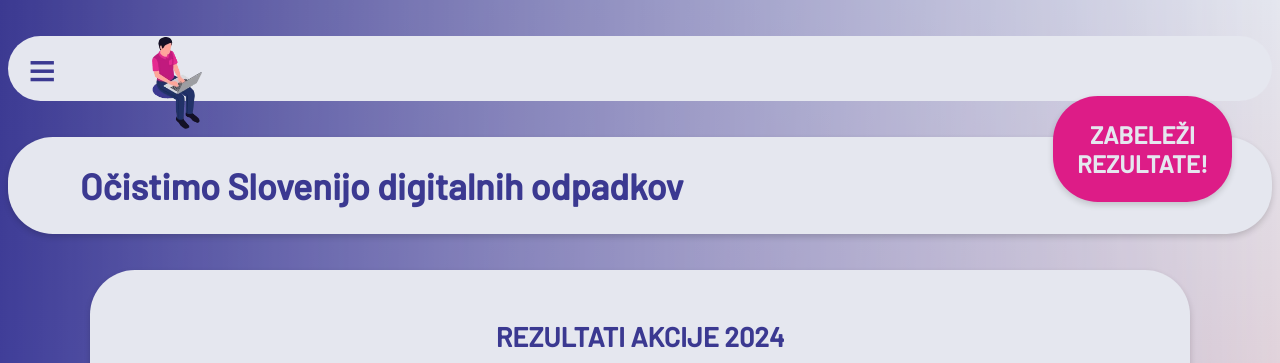
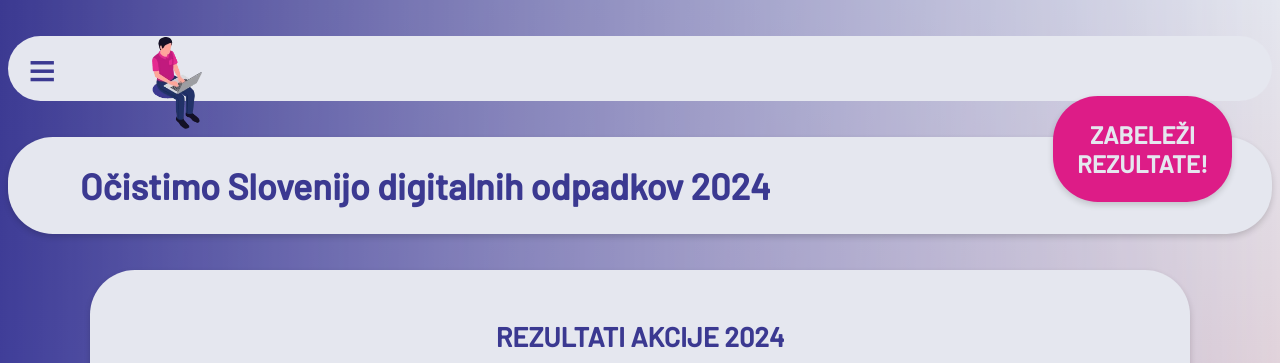
Before and after one commit to ewba/dcd-si, a Jekyll site: the page built from akcija2024.md, in a window 1280 px wide. Shown: the top 363 px of the page. Built offline with Jekyll 4.4.1, drawn with Linux system fonts in a browser that asks for light colours.

Commit message:
datiran banner za akcija2024

```diff
--- a/akcija2024.md
+++ b/akcija2024.md
@@ -4,6 +4,7 @@ meta-image: assets/img/thumb/Sodeluj.webp
 meta-title: Rezultati akcije Očistimo Slovenijo digitalnih odpadkov 2024
 meta-description: Rezultati, medijske objave in podporniki akcije Očistimo Slovenijo digitalnih odpadkov 2024
 title: Rezultati akcije Očistimo Slovenijo digitalnih odpadkov 2024
+banner: Očistimo Slovenijo digitalnih odpadkov 2024
 ---
 <div class="block" style="min-height: 14.5rem;">
 <h2>Rezultati akcije 2024</h2>
```
